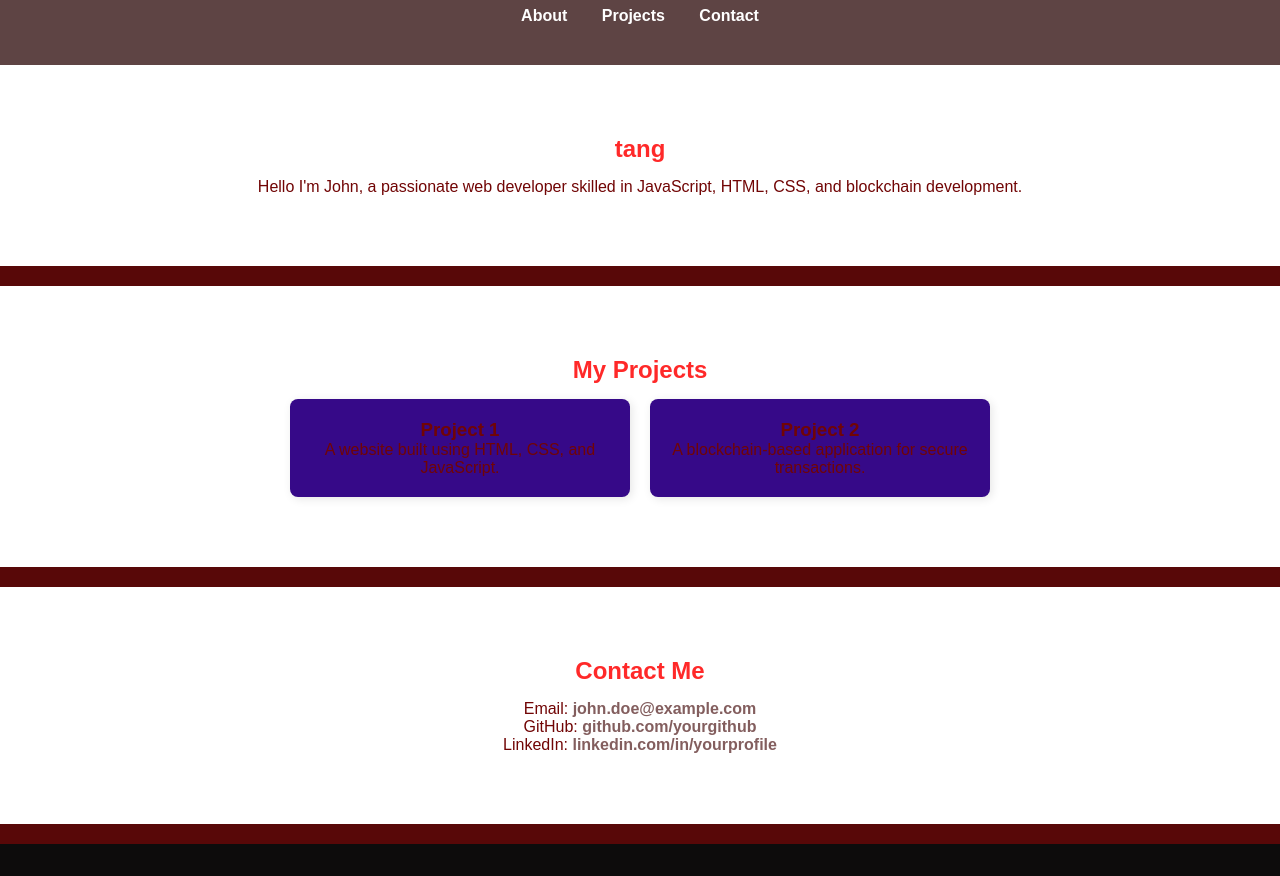
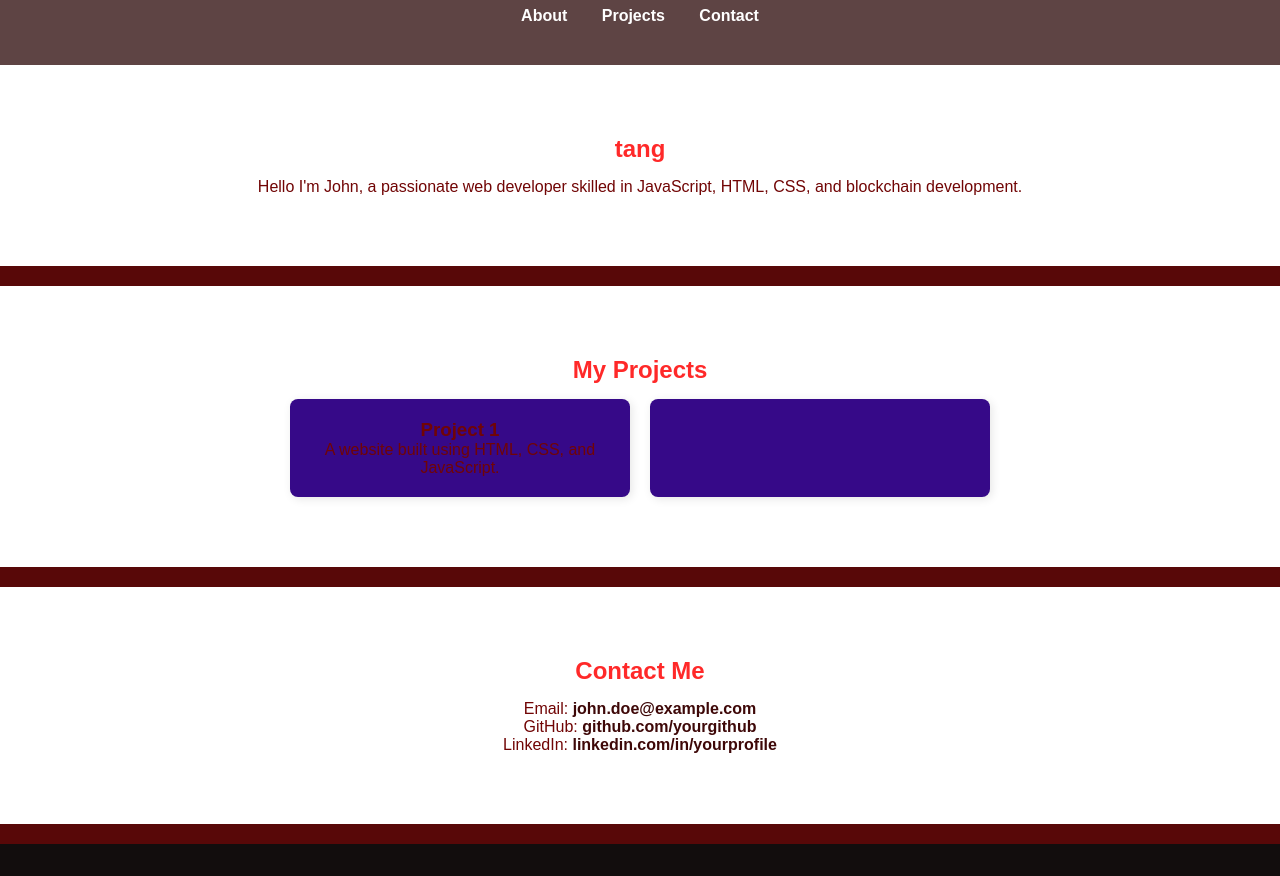
Before and after one commit to thaptawon123/portfolio, a plain HTML site: page index.html in a window 1280 px wide. Shown: the part 103-979 px from the top of the page. Drawn offline with Linux system fonts and the light colour scheme.

Commit message:
change footer color

```diff
--- a/index.html
+++ b/index.html
@@ -38,8 +38,7 @@
                     <p>A website built using HTML, CSS, and JavaScript.</p>
                 </div>
                 <div class="project">
-                    <h3>Project 2</h3>
-                    <p>A blockchain-based application for secure transactions.</p>
+
                 </div>
             </div>
         </div>
--- a/styles.css
+++ b/styles.css
@@ -84,13 +84,13 @@ h2 {
 
 /* Contact Section */
 #contact a {
-  color: #835e5e;
+  color: #3e0808;
   font-weight: bold;
 }
 
 /* Footer */
 footer {
-  background: #0d0c0c;
+  background: #120d0d;
   color: #441111;
   padding: 15px 0;
 }
```
